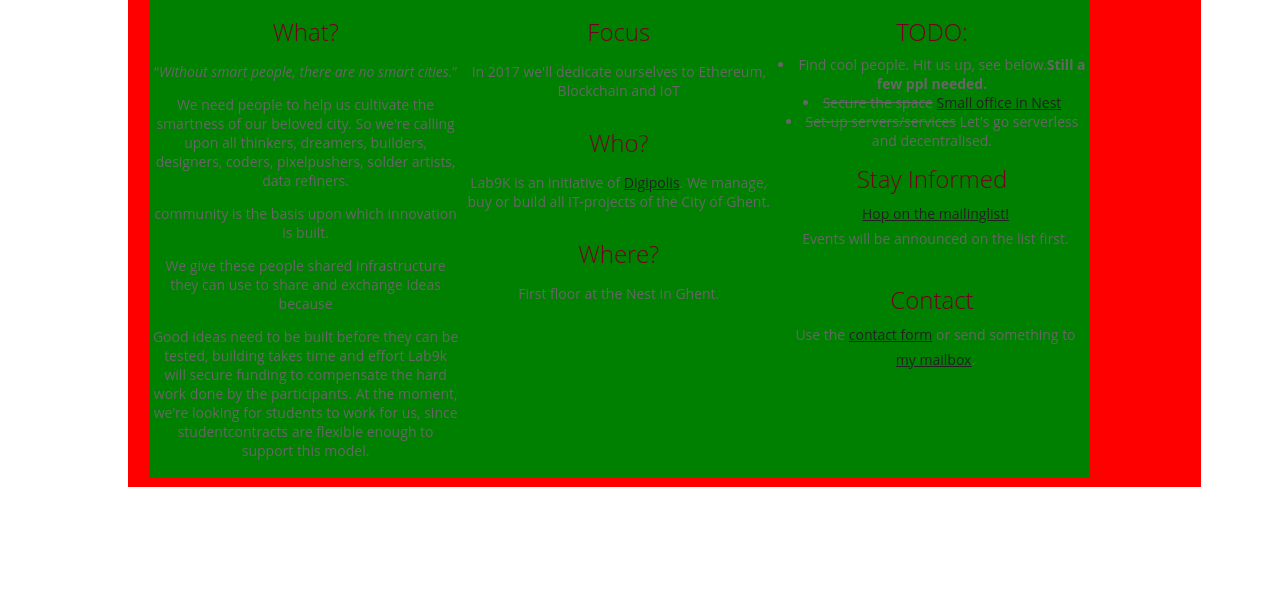
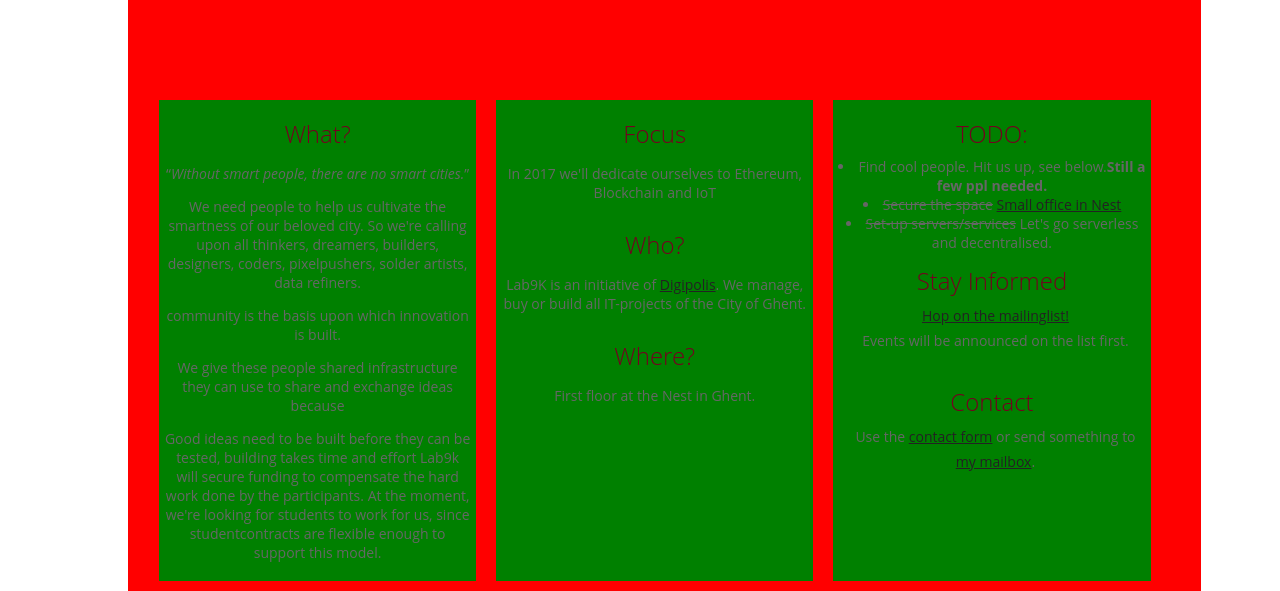
Before and after one commit to lab9k/lab9k.github.io, a Jekyll site: the page built from index.html, in a window 1280 px wide. Shown: the part 693-1284 px from the top of the page. Built offline with Jekyll 4.4.1, drawn with Linux system fonts in a browser that asks for light colours; before the commit the page ends 1180 px from its top, so only the background shows below that.

Commit message:
Update Default

```diff
--- a/_layouts/default.html
+++ b/_layouts/default.html
@@ -87,6 +87,7 @@
 /* Home
 /***************************/
 .home {
+    padding-top: 10vh;
     background-color: red;
     width: 80vw;
     position: relative;
@@ -101,8 +102,8 @@
     width: 30%;
     position: relative;
     background-color: green;
-    margin-bottom: 10px;
-    padding: 3px;
+    margin: 10px;
+    padding: 5px;
 }
 ul.posts {
     list-style-type: none;
```
